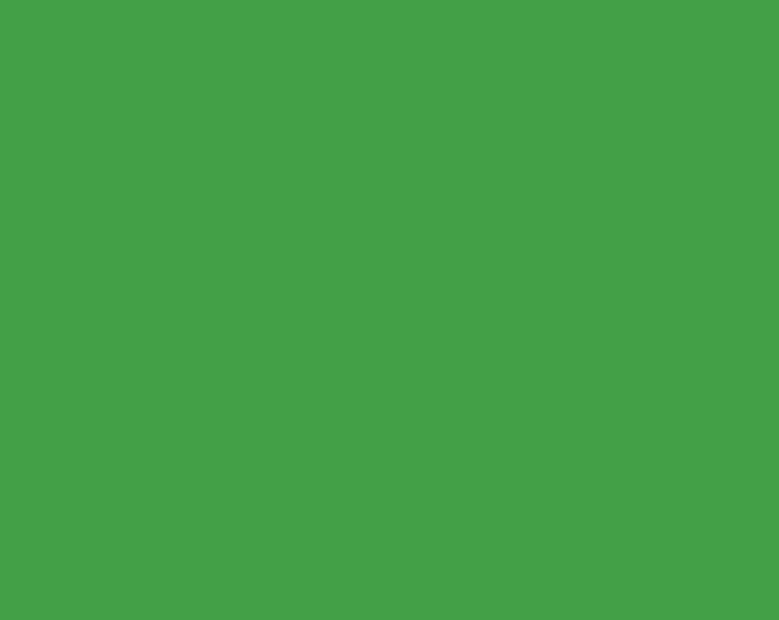
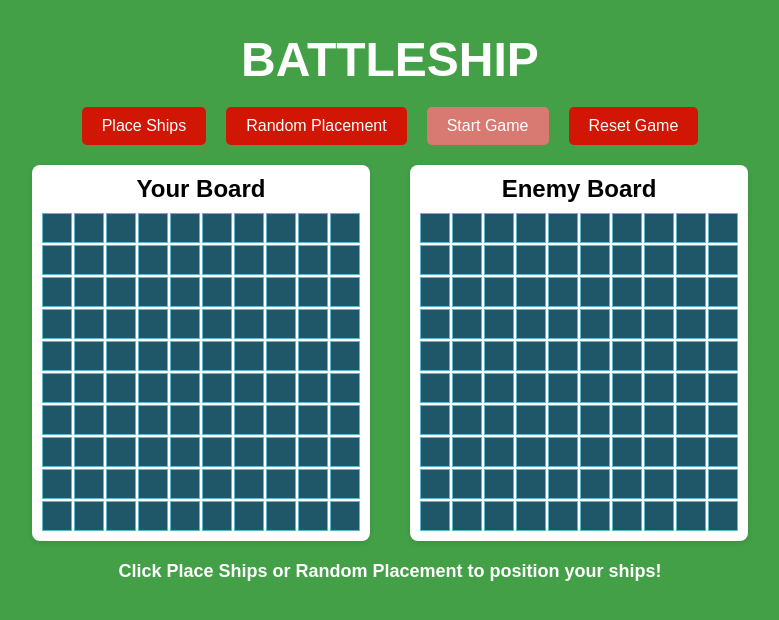
Before and after one commit to thedeepak12/battleship, a website built with webpack: page src/template.html in a window 1280 px wide. Shown: the whole page, without its empty margins (250-1029 px from the left). Built offline with nearby package versions, Linux system fonts and the light colour scheme.

Commit message:
Add root div and margin between buttons

```diff
--- a/src/style.css
+++ b/src/style.css
@@ -30,6 +30,8 @@ body {
   border: none;
   border-radius: 5px;
   cursor: pointer;
+  margin-left: 10px;
+  margin-right: 10px;
 }
 
 .button:disabled {
--- a/src/template.html
+++ b/src/template.html
@@ -7,6 +7,6 @@
   <title>Battleship</title>
 </head>
 <body>
-
+  <div id="app"></div>
 </body>
 </html>
```
